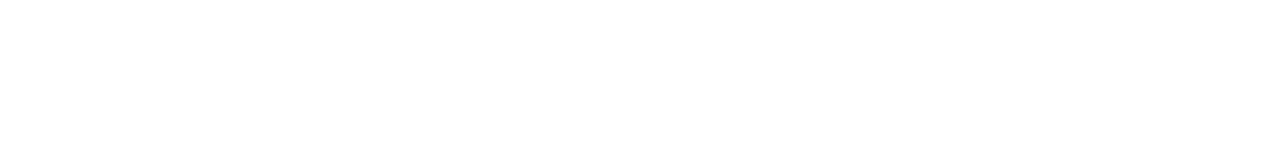
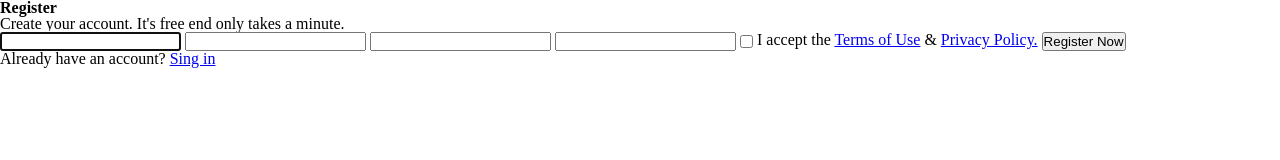
Before and after one commit to edos009/fd_practica-form_20-05, a plain HTML site: page index.html in a window 1280 px wide. Drawn offline with Linux system fonts and the light colour scheme.

Commit message:
HTML structure for registration

```diff
--- a/assets/css/style.css
+++ b/assets/css/style.css
@@ -0,0 +1,18 @@
+*, *::after, *::before{
+  box-sizing: border-box;
+
+  padding: 0;
+  margin: 0;
+}
+
+:root{
+
+}
+
+.container{
+  max-width: 1130px;
+  width: 100%;
+
+  padding: 0 15px;
+  margin: 0 auto;
+}
--- a/index.html
+++ b/index.html
@@ -8,5 +8,44 @@
     <link rel="stylesheet" href="./assets/css/reset.css" />
     <link rel="stylesheet" href="./assets/css/style.css" />
   </head>
-  <body></body>
+  <body>
+    <header>
+      <section class="registration">
+        <h1 class="registration-title">
+          Register
+        </h1>
+        <p class="registration-text">
+          Create your account. It's free end only takes a minute.
+        </p>
+        <form class="registration-form">
+          <input
+            class="form-input firstname"
+            type="text"
+            name="firstname"
+            autofocus
+          />
+          <input class="form-input lastname" type="text" name="lastname" />
+          <input class="form-input email" type="email" name="email" />
+          <input class="form-input password" type="password" name="password" />
+          <label class="form-label">
+            <input
+              for=""
+              class="form-input checkbox-agree"
+              type="checkbox"
+              name="checkbox-agree"
+              value="agree"
+            />
+            I accept the <a class="form-label-link" href="#">Terms of Use</a> & <a class="form-label-link" href="#">Privacy Policy.</a>
+          </label>
+          <input class="form-input btn-send" type="submit" value="Register Now">
+        </form>
+      </section>
+      <p class="registration-question">
+        Already have an account?
+        <a class="registration-question-link" href="#">
+          Sing in
+        </a>
+      </p>
+    </header>
+  </body>
 </html>
```
